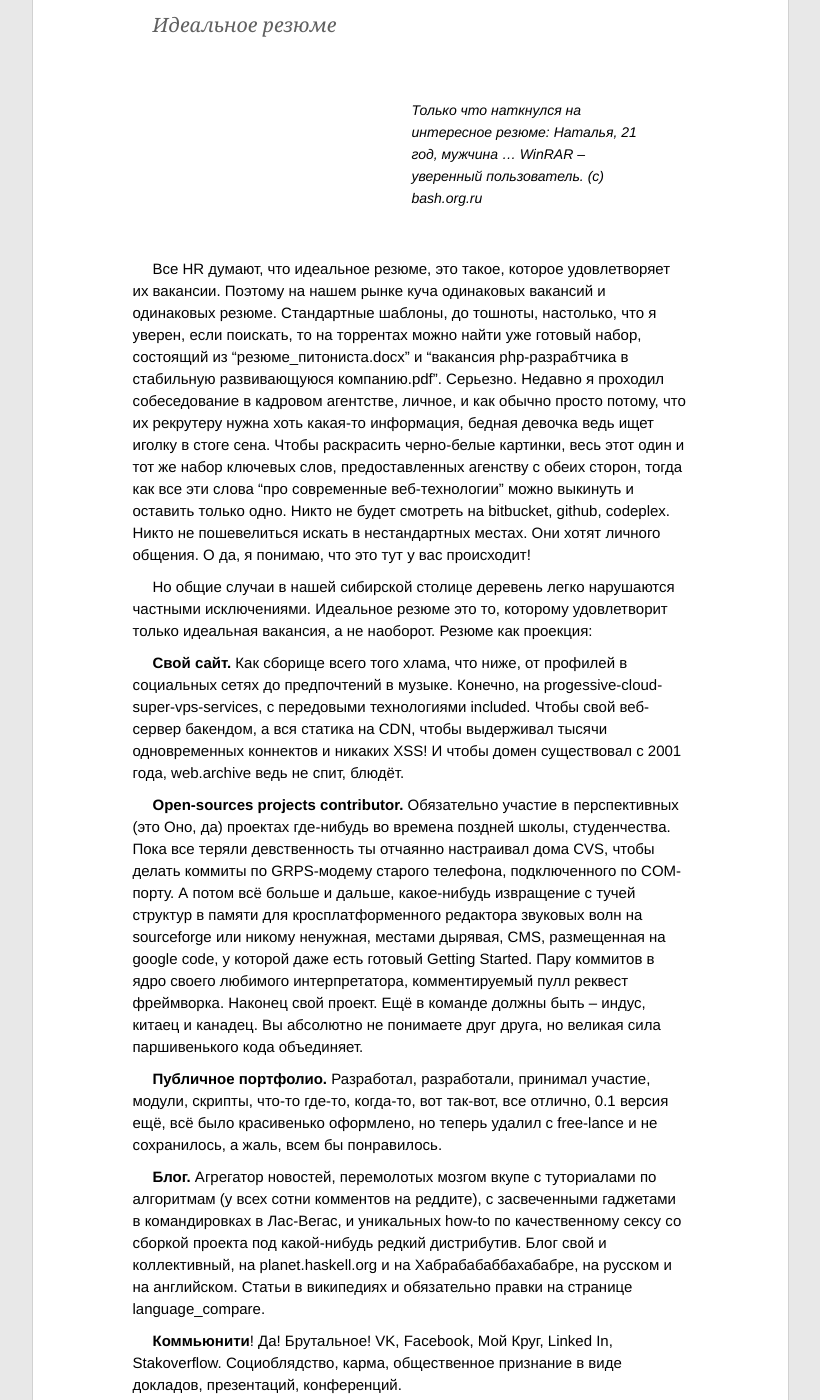
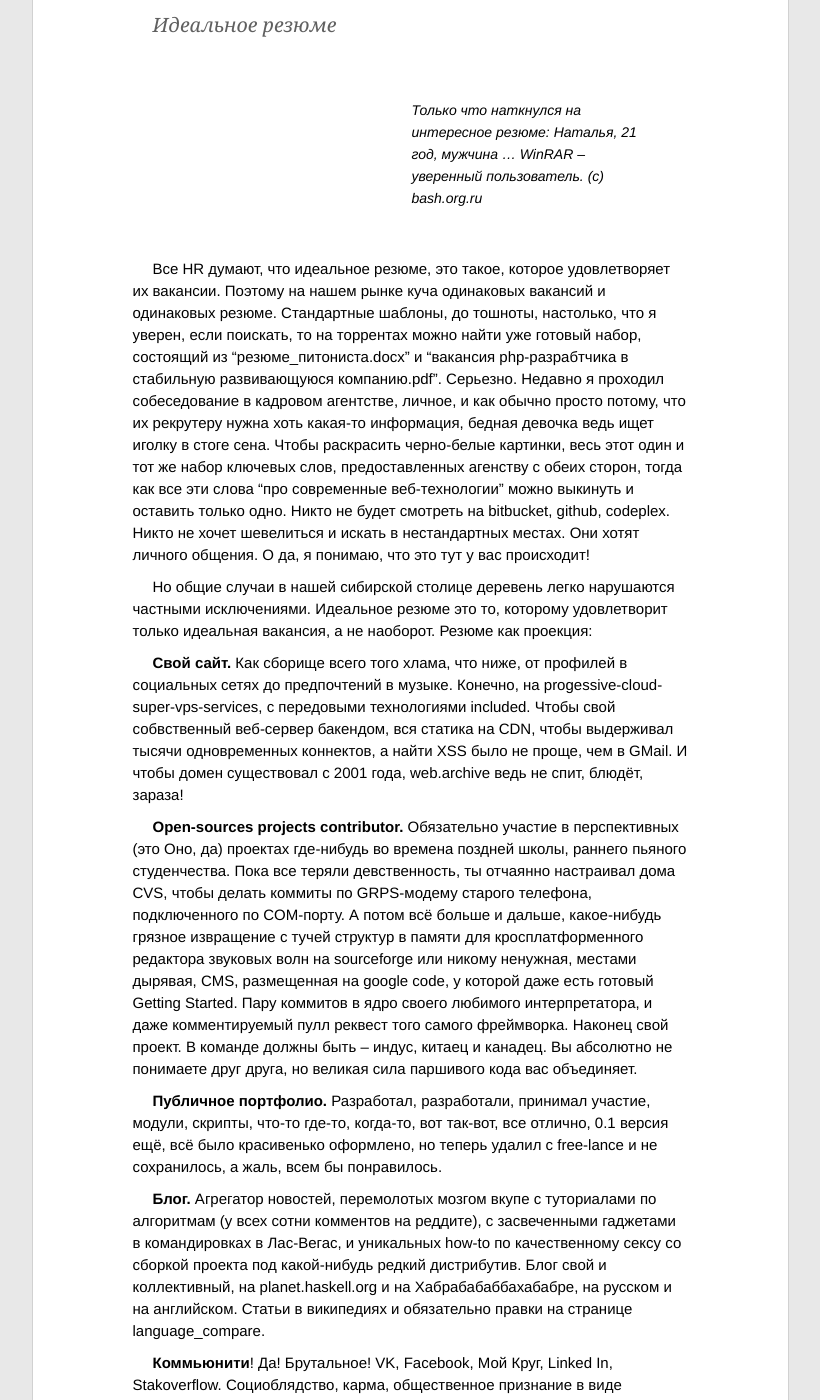
Before and after one commit to ptmt/ptmt.github.com, a Jekyll site: the page built from _posts/2012-03-2-ideal-cv.md, in a window 1280 px wide and 1400 px high, scrolled down 498 px. Shown: the whole window, without its empty margins (230-1050 px from the left). Built offline with Jekyll 4.4.1, drawn with Linux system fonts in a browser that asks for light colours; Markdown is read by kramdown in place of the engine named in the settings.

Commit message:
new post

```diff
--- a/_posts/2012-03-2-ideal-cv.md
+++ b/_posts/2012-03-2-ideal-cv.md
@@ -15,13 +15,13 @@ title:  Не мечтай о хорошей работе
 > ...
 > WinRAR – уверенный пользователь. (с) bash.org.ru
 
-Все HR думают, что идеальное резюме, это такое, которое удовлетворяет их вакансии. Поэтому на нашем рынке куча одинаковых вакансий и одинаковых резюме. Стандартные шаблоны, до тошноты, настолько, что я уверен, если поискать, то на торрентах можно найти уже готовый набор, состоящий из “резюме_питониста.docx” и “вакансия php-разрабтчика в стабильную развивающуюся компанию.pdf”. Серьезно. Недавно я проходил собеседование в кадровом агентстве, личное, и как обычно просто потому, что их рекрутеру нужна хоть какая-то информация, бедная девочка ведь ищет иголку в стоге сена. Чтобы раскрасить черно-белые картинки, весь этот один и тот же набор ключевых слов, предоставленных агенству с обеих сторон, тогда как все эти слова "про современные веб-технологии" можно выкинуть и оставить только одно. Никто не будет смотреть на bitbucket, github, codeplex. Никто не пошевелиться искать в нестандартных местах. Они хотят личного общения. О да, я понимаю, что это тут у вас происходит!
+Все HR думают, что идеальное резюме, это такое, которое удовлетворяет их вакансии. Поэтому на нашем рынке куча одинаковых вакансий и одинаковых резюме. Стандартные шаблоны, до тошноты, настолько, что я уверен, если поискать, то на торрентах можно найти уже готовый набор, состоящий из “резюме_питониста.docx” и “вакансия php-разрабтчика в стабильную развивающуюся компанию.pdf”. Серьезно. Недавно я проходил собеседование в кадровом агентстве, личное, и как обычно просто потому, что их рекрутеру нужна хоть какая-то информация, бедная девочка ведь ищет иголку в стоге сена. Чтобы раскрасить черно-белые картинки, весь этот один и тот же набор ключевых слов, предоставленных агенству с обеих сторон, тогда как все эти слова "про современные веб-технологии" можно выкинуть и оставить только одно. Никто не будет смотреть на bitbucket, github, codeplex. Никто не хочет шевелиться и искать в нестандартных местах. Они хотят личного общения. О да, я понимаю, что это тут у вас происходит!
 
 Но общие случаи в нашей сибирской столице деревень легко нарушаются частными исключениями. Идеальное резюме это то, которому удовлетворит только идеальная вакансия, а не наоборот. Резюме как проекция:
 
-**Свой сайт.** Как сборище всего того хлама, что ниже, от профилей в социальных сетях до предпочтений в музыке. Конечно, на progessive-cloud-super-vps-services, с передовыми технологиями included. Чтобы свой веб-сервер бакендом, а вся статика на CDN, чтобы выдерживал тысячи одновременных коннектов и никаких XSS! И чтобы домен существовал с 2001 года, web.arсhive ведь не спит, блюдёт.
+**Свой сайт.** Как сборище всего того хлама, что ниже, от профилей в социальных сетях до предпочтений в музыке. Конечно, на progessive-cloud-super-vps-services, с передовыми технологиями included. Чтобы свой собвственный веб-сервер бакендом,  вся статика на CDN, чтобы выдерживал тысячи одновременных коннектов, а найти XSS было не проще, чем в GMail. И чтобы домен существовал с 2001 года, web.arсhive ведь не спит, блюдёт, зараза!
 
-**Open-sources projects contributor.** Обязательно участие в перспективных (это Оно, да) проектах где-нибудь во времена поздней школы, студенчества. Пока все теряли девственность ты отчаянно настраивал дома CVS, чтобы делать коммиты по GRPS-модему старого телефона, подключенного по COM-порту. А потом всё больше и дальше, какое-нибудь извращение с тучей структур в памяти для кросплатформенного редактора звуковых волн на sourceforge или никому ненужная, местами дырявая, CMS, размещенная на google code, у которой даже есть готовый Getting Started. Пару коммитов в ядро своего любимого интерпретатора, комментируемый пулл реквест фреймворка. Наконец свой проект. Ещё в команде должны быть – индус, китаец и канадец. Вы абсолютно не понимаете друг друга, но великая сила паршивенького кода объединяет.
+**Open-sources projects contributor.** Обязательно участие в перспективных (это Оно, да) проектах где-нибудь во времена поздней школы, раннего пьяного студенчества. Пока все теряли девственность, ты отчаянно настраивал дома CVS, чтобы делать коммиты по GRPS-модему старого телефона, подключенного по COM-порту. А потом всё больше и дальше, какое-нибудь грязное извращение с тучей структур в памяти для кросплатформенного редактора звуковых волн на sourceforge или никому ненужная, местами дырявая, CMS, размещенная на google code, у которой даже есть готовый Getting Started. Пару коммитов в ядро своего любимого интерпретатора, и даже комментируемый пулл реквест того самого фреймворка. Наконец свой проект. В команде должны быть – индус, китаец и канадец. Вы абсолютно не понимаете друг друга, но великая сила паршивого кода вас объединяет.
 
 **Публичное портфолио.** Разработал, разработали, принимал участие, модули, скрипты, что-то где-то, когда-то, вот так-вот, все отлично, 0.1 версия ещё, всё было красивенько оформлено, но теперь удалил с free-lance и не сохранилось, а жаль, всем бы понравилось.
 
```
